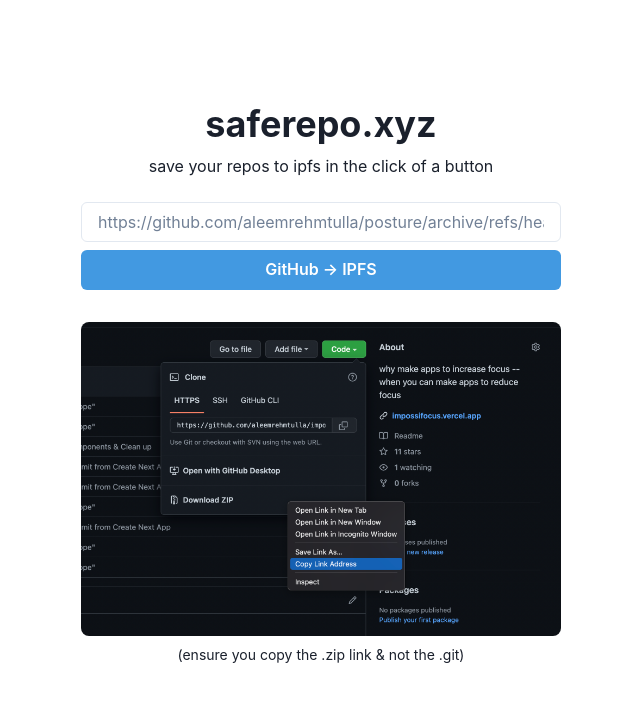
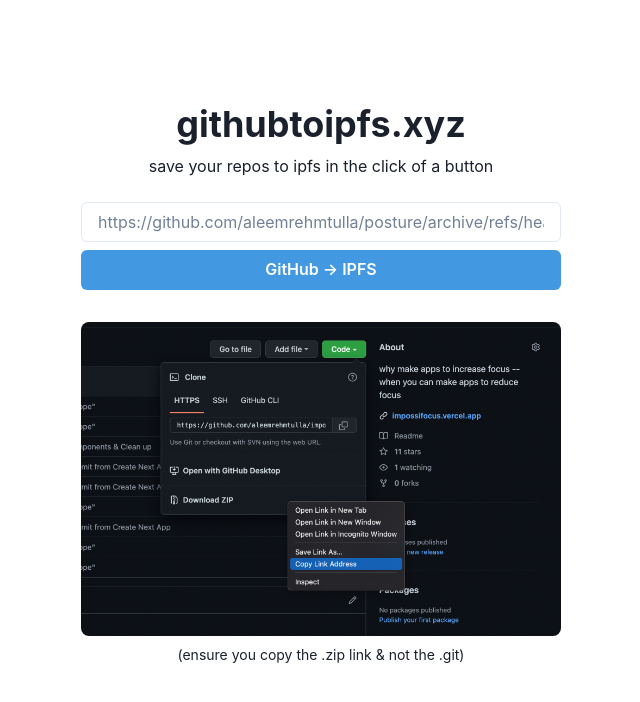
Before and after one commit to aleemrehmtulla/githubtoipfs, a Next.js app: page / in a window 1280 px wide. Shown: the top 702 px of the page, without its empty margins (319-959 px from the left). Built offline with nearby package versions, Linux system fonts and the light colour scheme.

Commit message:
saferepo -> githubtoipfs

```diff
--- a/components/SearchBar.js
+++ b/components/SearchBar.js
@@ -23,7 +23,7 @@
       return;
     }
 
-    const data = await fetch(`/api/saferepo`, {
+    const data = await fetch(`/api/githubtoipfs`, {
       method: "POST",
       body: searchValue,
     });
--- a/package.json
+++ b/package.json
@@ -1,5 +1,5 @@
 {
-  "name": "saferepo",
+  "name": "githubtoipfs",
   "version": "0.1.0",
   "private": true,
   "scripts": {
--- a/pages/index.js
+++ b/pages/index.js
@@ -15,7 +15,7 @@
       <Center h="100vh" pb={{ base: 12, md: 8 }} px={{ base: 8, md: 48 }}>
         <VStack>
           <VStack pb={4} spacing={2}>
-            <Heading>saferepo.xyz</Heading>
+            <Heading>githubtoipfs.xyz</Heading>
             <Text textAlign="center">
               save your repos to ipfs in the click of a button
             </Text>
```
Also changed, not shown: pages/api/githubtoipfs.js (renamed from pages/api/saferepo.js), 1 other file (tests, documents, lock files or other folders).
